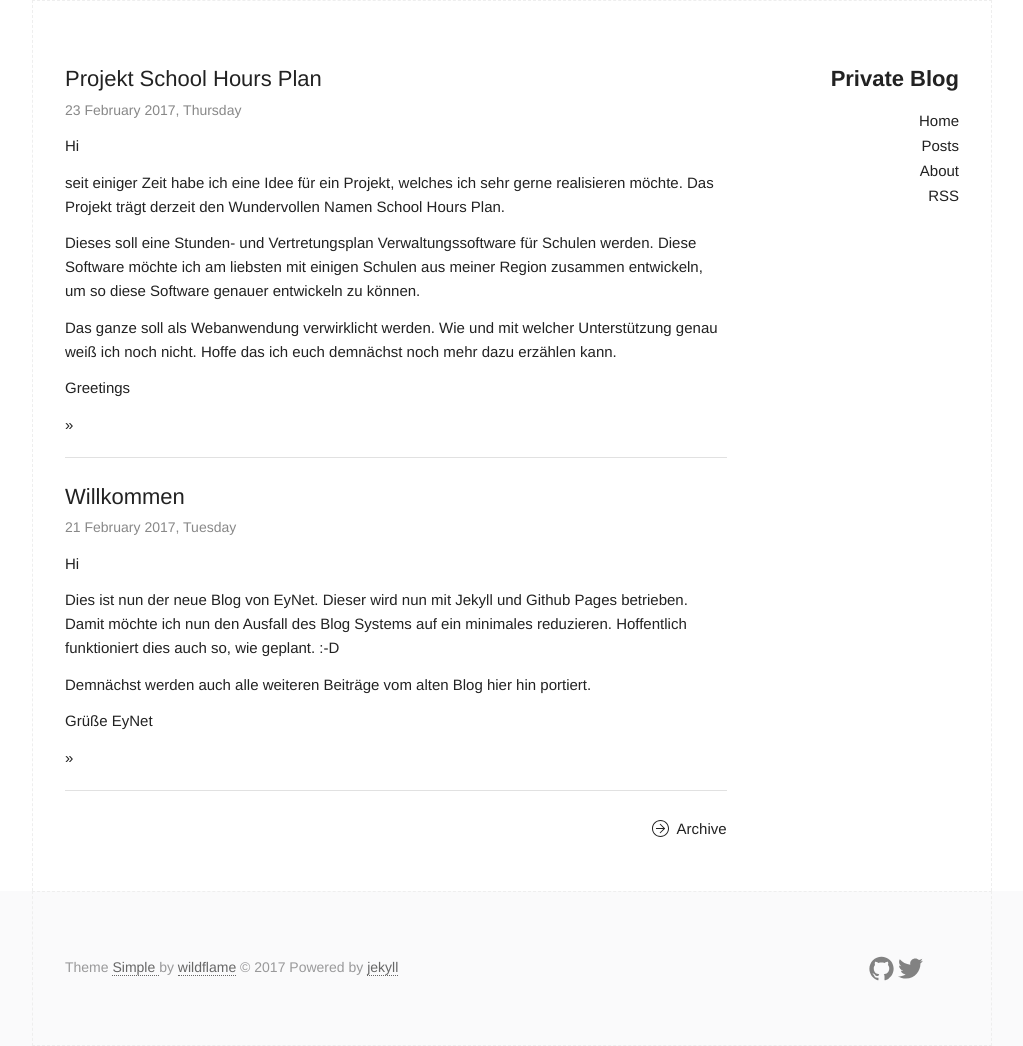
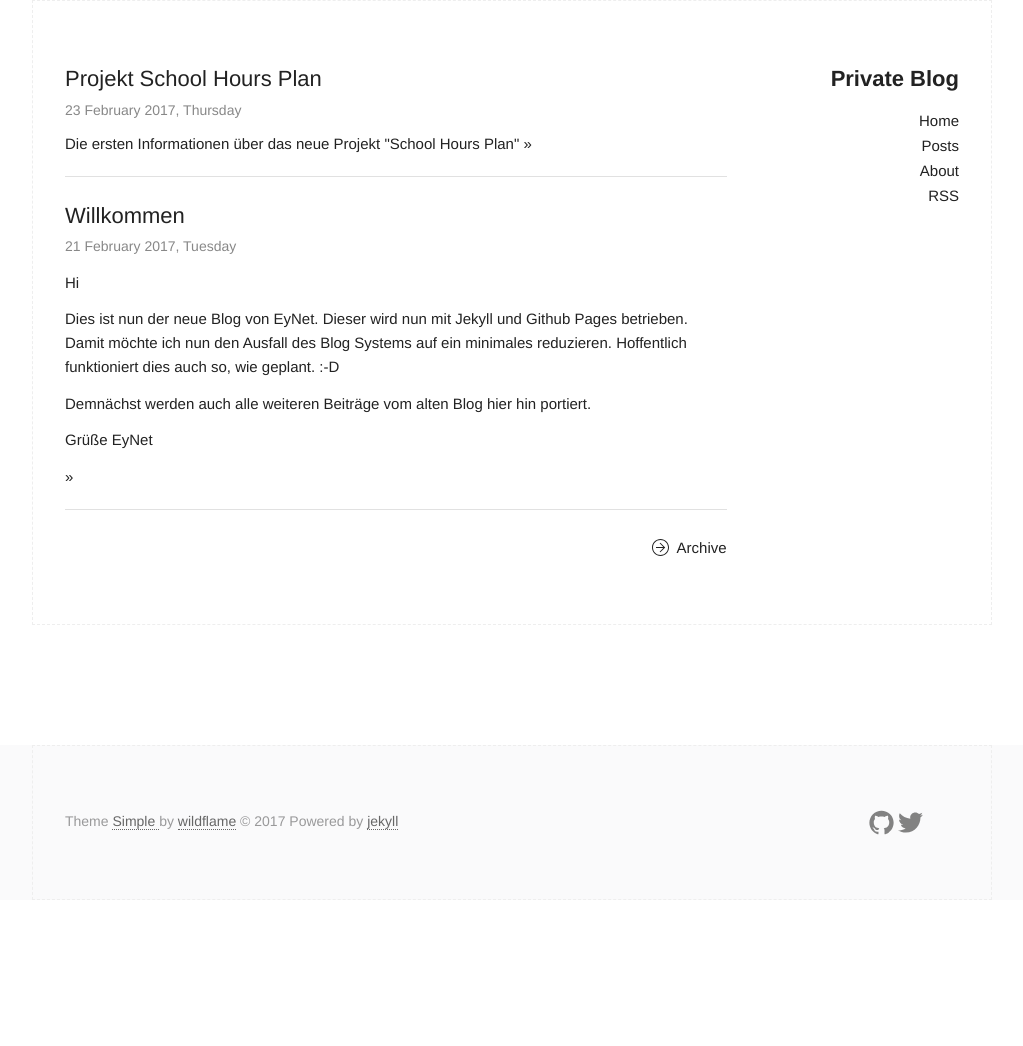
Before and after one commit to elyday/elyday.github.io, a Jekyll site: the page built from index.html, in a window 1280 px wide. Shown: the whole page, without its empty margins (128-1151 px from the left). Built offline with Jekyll 4.4.1, drawn with Linux system fonts in a browser that asks for light colours; after the commit the page ends 900 px from its top, so only the background shows below that.

Commit message:
Updated one Post

```diff
--- a/_posts/2017-02-23-projekt-school-hours-plan.markdown
+++ b/_posts/2017-02-23-projekt-school-hours-plan.markdown
@@ -2,6 +2,7 @@
 layout: post
 title: "Projekt School Hours Plan"
 date: "2017-02-23 16:44:23 +0100"
+description: Die ersten Informationen über das neue Projekt "School Hours Plan"
 categories: shp
 ---
 Hi
```
